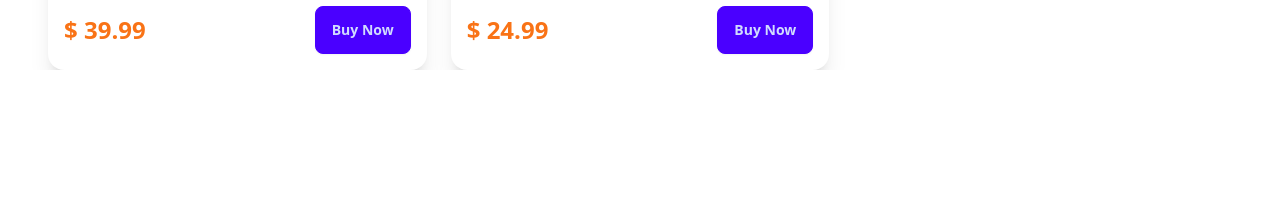
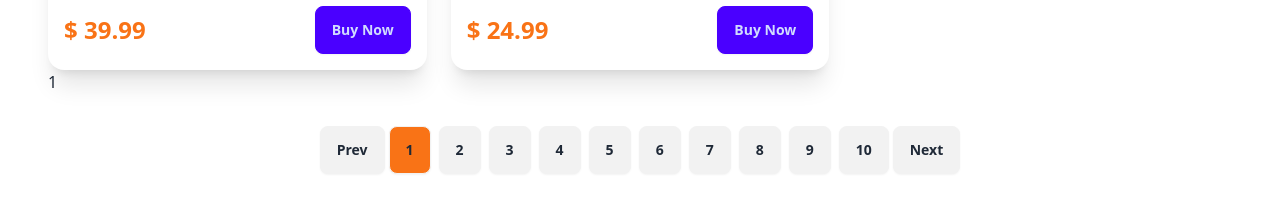
Before and after one commit to Rubaeid-Sanjid/EzyCart-Client, a React (Vite) app: page / in a window 1280 px wide. Shown: the part 10694-10897 px from the top of the page. Before the commit the page ends 10764 px from the top, so only its background shows below. Built offline with nearby package versions, Linux system fonts and the light colour scheme.

Commit message:
pagination Interface

```diff
--- a/src/Pages/Main.jsx
+++ b/src/Pages/Main.jsx
@@ -4,20 +4,47 @@ import Card from "../Components/Card";
 
 const Main = () => {
   const [products, setProducts] = useState([]);
+  const [currentPage, setCurrentPage] = useState(1);
+  const [prevPage, setPrevPage] = useState(1);
+  const [nextPage, setNextPage] = useState(1);
 
-    useEffect(()=>{
-        fetch('products.json')
-        .then(res => res.json())
-        .then(data => setProducts(data)
-        )
-    },[])
+  const totalProducts = products.length;
+  const numberOfItemsPerPage = 6;
+
+  const totalNumberOfPages = Math.ceil(totalProducts / numberOfItemsPerPage);
+
+  const pages = [];
+  for (let i = 1; i <= totalNumberOfPages; i++) {
+    pages.push(i);
+  }
+  console.log(pages);
+
+  useEffect(() => {
+    fetch("products.json")
+      .then((res) => res.json())
+      .then((data) => setProducts(data));
+  }, []);
+
   return (
     <div className="container mx-auto px-3 md:px-6 lg:px-12">
       <h1 className="text-3xl font-bold text-blue-600 my-8">EzyCart</h1>
       <div className="grid grid-cols-1 md:grid-cols-2 lg:grid-cols-3 gap-6">
-                {
-                    products.map((product, index) => <Card key={index} product={product}></Card>)
-                }
+        {products.map((product, index) => (
+          <Card key={index} product={product}></Card>
+        ))}
+      </div>
+      <h3>{currentPage}</h3>
+      <div className="text-center my-8">
+        <button className="btn">Prev</button>
+        {pages.map((page) => (
+          <button
+            onClick={() => setCurrentPage(page)}
+            className={`${currentPage === page && "bg-orange-500"} btn mx-1`}
+          >
+            {page}
+          </button>
+        ))}
+        <button className="btn">Next</button>
       </div>
     </div>
   );
```
Lines whose indentation alone changed are shown as unchanged.
